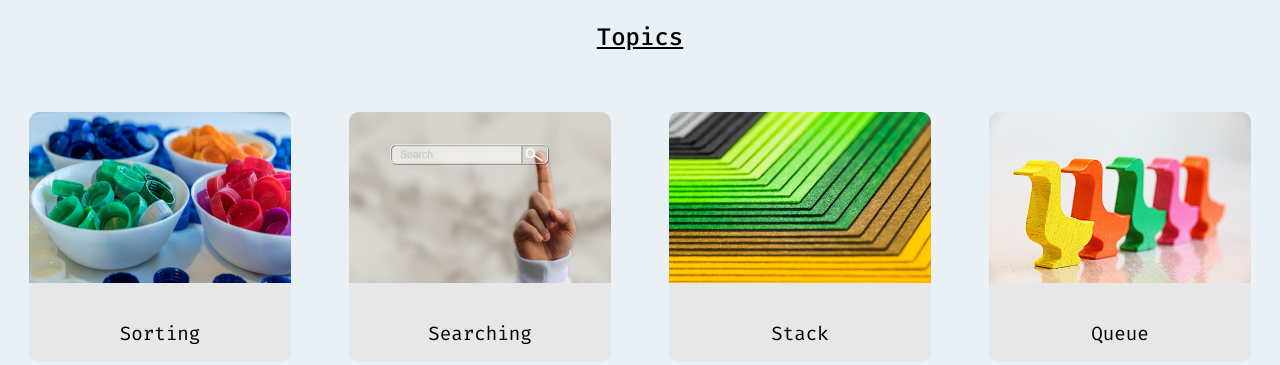
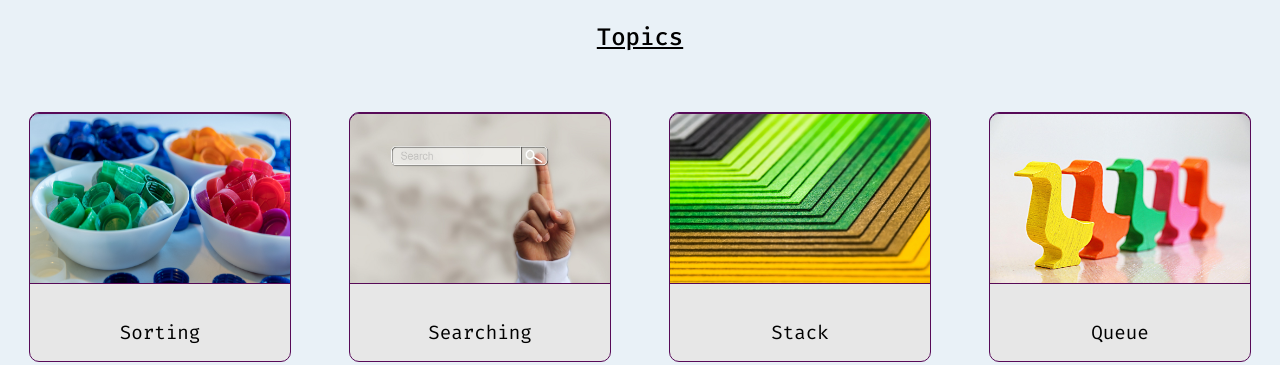
Before and after one commit to glidermyth/Algorithm-Visualizer, a plain HTML site: page index.html in a window 1280 px wide. Shown: the part 443-808 px from the top of the page. Drawn offline with Linux system fonts and the light colour scheme.

Commit message:
Making some improvements in Home page.

```diff
--- a/style.css
+++ b/style.css
@@ -14,6 +14,7 @@
     --hover-color: #507DBC;
     --para-color: #3B6064;
     --card-color: #E7E7E7;
+    --border-color:#570A57;
 }
 
 body {
@@ -164,6 +165,7 @@ body {
     background-color: var(--card-color);
     height:250px;
     width:262px;
+    border:1px solid var(--border-color);
     border-radius: 10px;
     position: relative;
 }
@@ -196,6 +198,7 @@ body {
 .card-image>img {
     width:262px;
     height:171px;
+    border:1px solid var(--border-color);
     border-radius: 10px 10px 0 0;
 }
 
```
